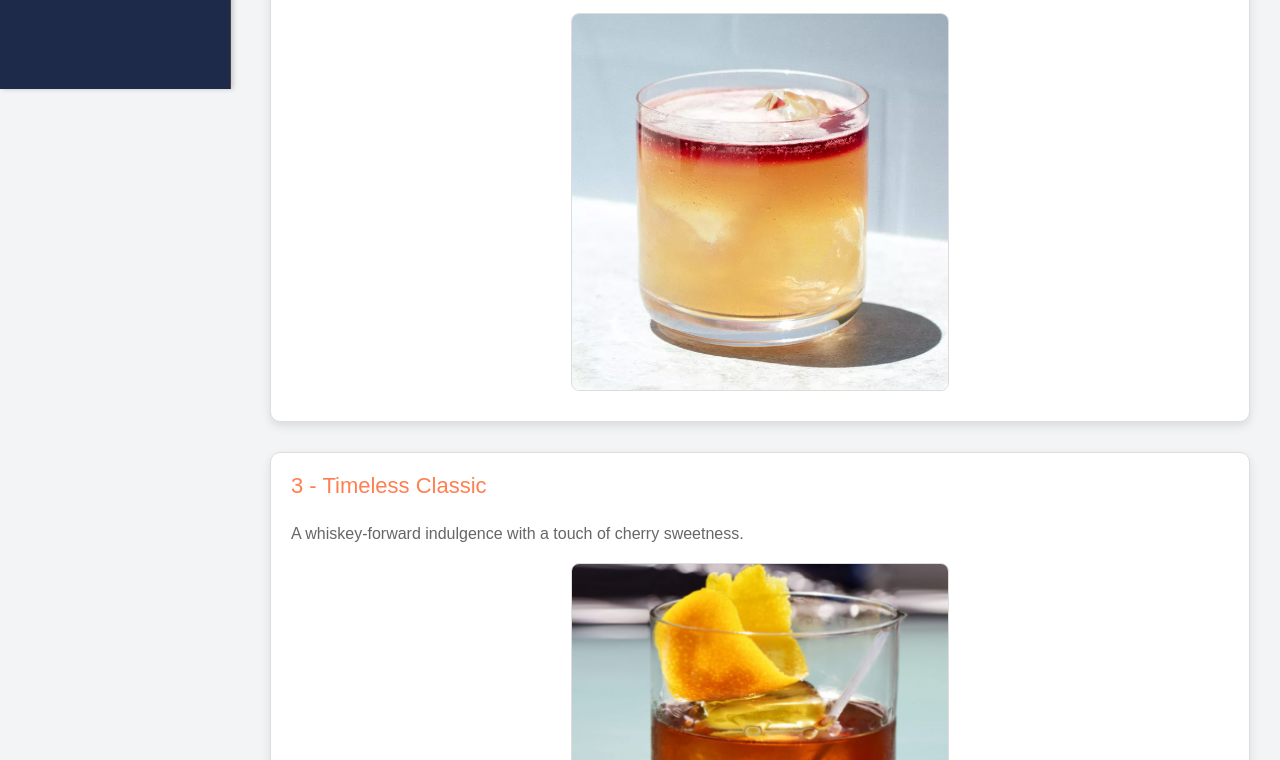
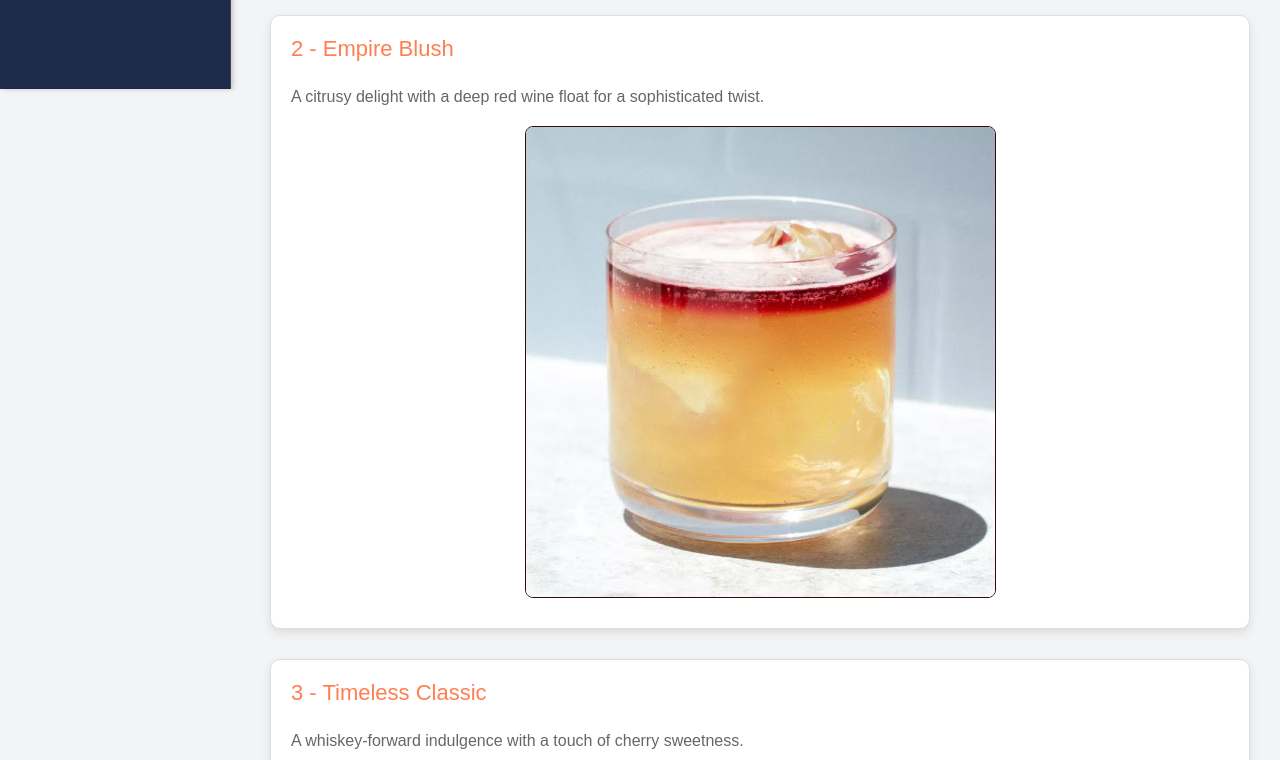
Before and after one commit to AJ-Smoothie/AJ-Smoothie.github.io, a plain HTML site: page index.html in a window 1280 px wide. Shown: the part 751-1511 px from the top of the page. Drawn offline with Linux system fonts and the light colour scheme.

Commit message:
Update index.html

```diff
--- a/index.html
+++ b/index.html
@@ -74,13 +74,13 @@
             color: #666;
         }
         .recipe img {
-            width: 40%;          /* Image takes full width of container */
+            width: 50%;          /* Image takes full width of container */
             max-width: 300;     /* Constrains maximum width */
-            height: 150;        /* Sets a fixed height */
+            height: 200;        /* Sets a fixed height */
             object-fit: cover;    /* Maintains aspect ratio */
             margin: 10px auto;    /* Centers the image within the container */
             border-radius: 8px;
-            border: 1px solid #ddd;
+            border: 1px solid #370a0a;
             display: block;       /* Centers the image */
         }
     </style>
```
